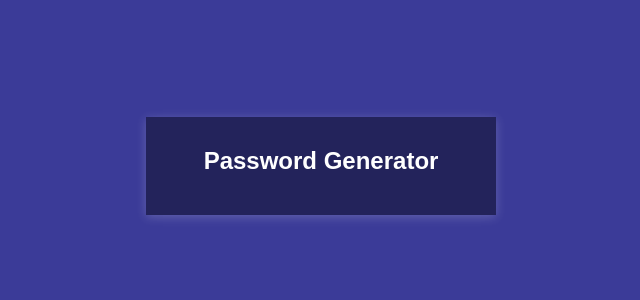
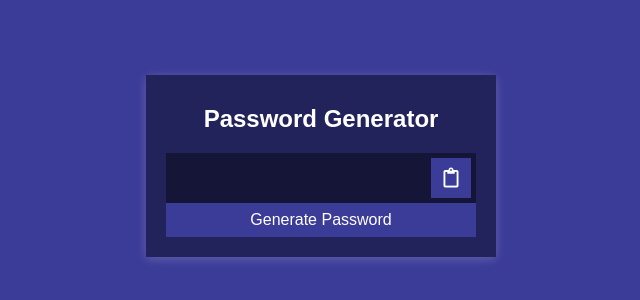
Before and after one commit to devesh-narang/password-generator, a plain HTML site: page index.html in a window 1280 px wide. Shown: the part 234-534 px from the top of the page, without its empty margins (319-959 px from the left). Drawn offline with Linux system fonts and the light colour scheme; a web font is replaced by a local one.

Commit message:
Add result display area and buttons

```diff
--- a/index.html
+++ b/index.html
@@ -3,12 +3,23 @@
   <head>
     <meta charset="UTF-8" />
     <meta name="viewport" content="width=device-width, initial-scale=1.0" />
+    <link rel="stylesheet" href="https://cdnjs.cloudflare.com/ajax/libs/font-awesome/5.14.0/css/all.min.css" integrity="sha512-1PKOgIY59xJ8Co8+NE6FZ+LOAZKjy+KY8iq0G4B3CyeY6wYHN3yt9PW0XpSriVlkMXe40PTKnXrLnZ9+fkDaog==" crossorigin="anonymous" />
     <link rel="stylesheet" href="style.css" />
     <title>Password Generator</title>
   </head>
   <body>
     <div class="container">
       <h2>Password Generator</h2>
+      <div class="result-container">
+        <span id="result"></span>
+        <button class="btn" id="clipboard">
+          <i class="far fa-clipboard"></i>
+        </button>
+      </div>
+
+      <button class="btn btn-large" id="generate">
+        Generate Password
+      </button>
     </div>
   </body>
 </html>
--- a/style.css
+++ b/style.css
@@ -30,3 +30,39 @@ h2 {
   width: 350px;
   max-width: 100%;
 }
+
+.result-container {
+  background-color: rgba(0, 0, 0, 0.4);
+  display: flex;
+  justify-content: flex-start;
+  align-items: center;
+  position: relative;
+  font-size: 18px;
+  letter-spacing: 1px;
+  padding: 12px 10px;
+  height: 50px;
+  width: 100%;
+}
+
+.result-container .btn {
+  position: absolute;
+  top: 5px;
+  right: 5px;
+  width: 40px;
+  height: 40px;
+  font-size: 20px;
+}
+
+.btn {
+  border: none;
+  background-color: #3b3b98;
+  color: #fff;
+  font-size: 16px;
+  padding: 8px 12px;
+  cursor: pointer;
+}
+
+.btn-large {
+  display: block;
+  width: 100%;
+}
```
